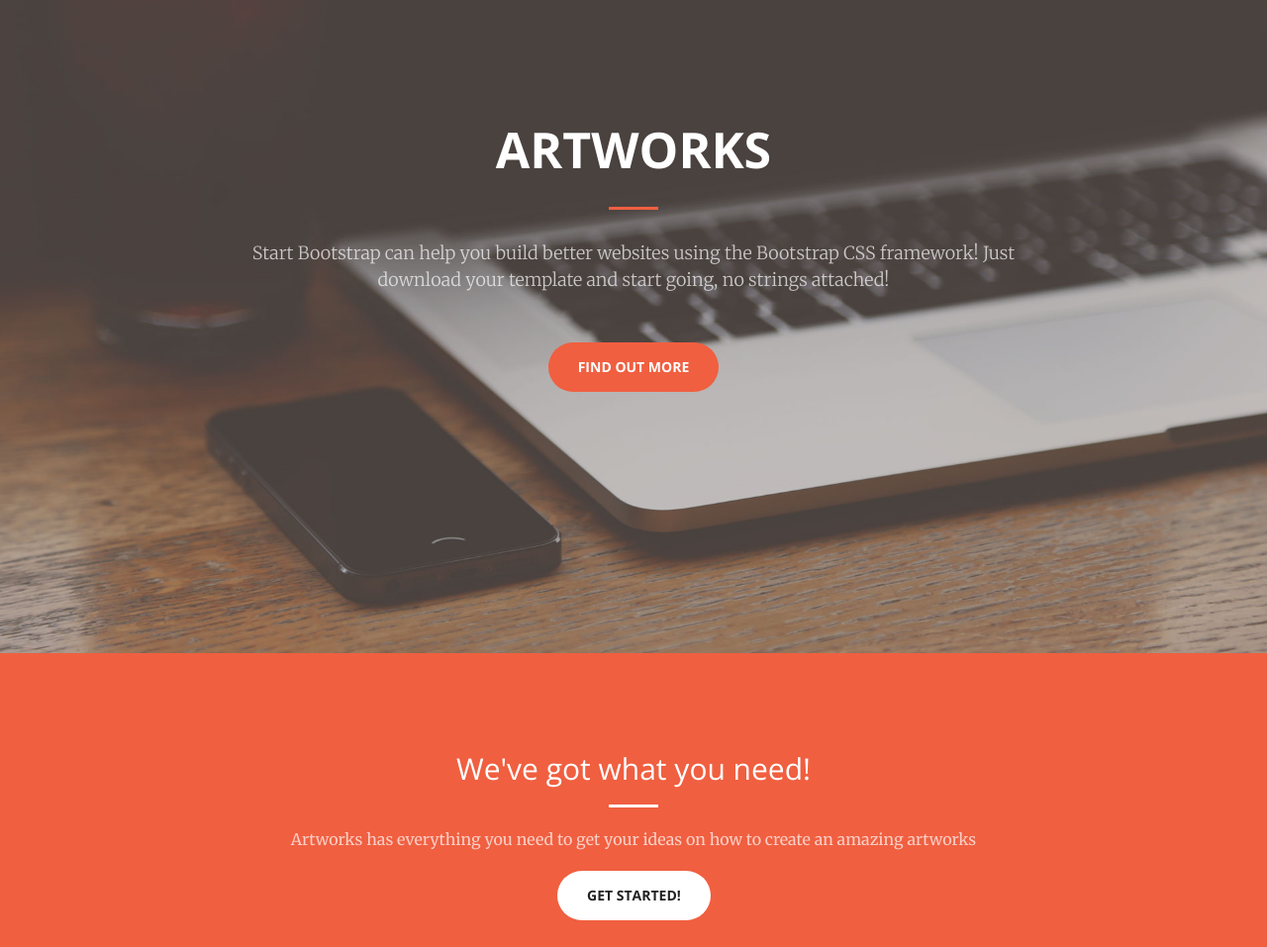
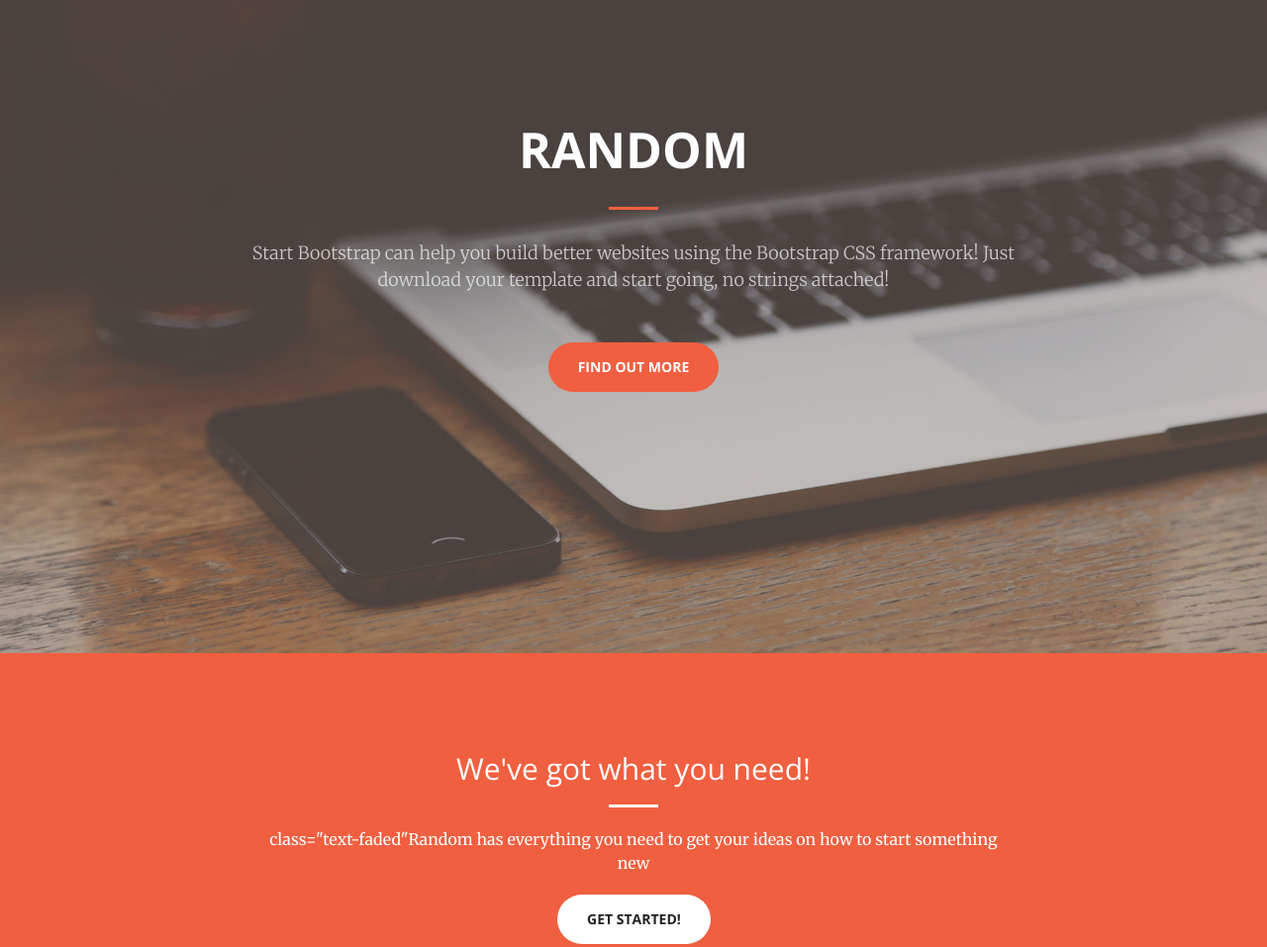
Before and after one commit to meolanonales/creative.github.io, a website: page index.html in a window 1280 px wide. Shown: the part 140-1097 px from the top of the page at 99% size. Drawn offline with nearby package versions, Linux system fonts and the light colour scheme.

Commit message:
Update index.html

```diff
--- a/index.html
+++ b/index.html
@@ -69,7 +69,7 @@
     <header>
         <div class="header-content">
             <div class="header-content-inner">
-                <h1 id="homeHeading">ArtWorks</h1>
+                <h1 id="homeHeading">Random</h1>
                 <hr>
                 <p>Start Bootstrap can help you build better websites using the Bootstrap CSS framework! Just download your template and start going, no strings attached!</p>
                 <a href="#about" class="btn btn-primary btn-xl page-scroll">Find Out More</a>
@@ -83,14 +83,14 @@
                 <div class="col-lg-8 col-lg-offset-2 text-center">
                     <h2 class="section-heading">We've got what you need!</h2>
                     <hr class="light">
-                    <p class="text-faded">Artworks has everything you need to get your ideas on how to create an amazing artworks </p>
+                    <p> class="text-faded"Random has everything you need to get your ideas on how to start something new</p>
                     <a href="#services" class="page-scroll btn btn-default btn-xl sr-button">Get Started!</a>
                 </div>
             </div>
         </div>
     </section>
 
-   <section id="services">
+   <!--<section id="services">
         <div class="container">
             <div class="row">
                 <div class="col-lg-12 text-center">
@@ -131,7 +131,7 @@
                 </div>
             </div>
         </div>
-    </section>
+    </section> -->
 
     <section class="no-padding" id="portfolio">
         <div class="container-fluid">
```
